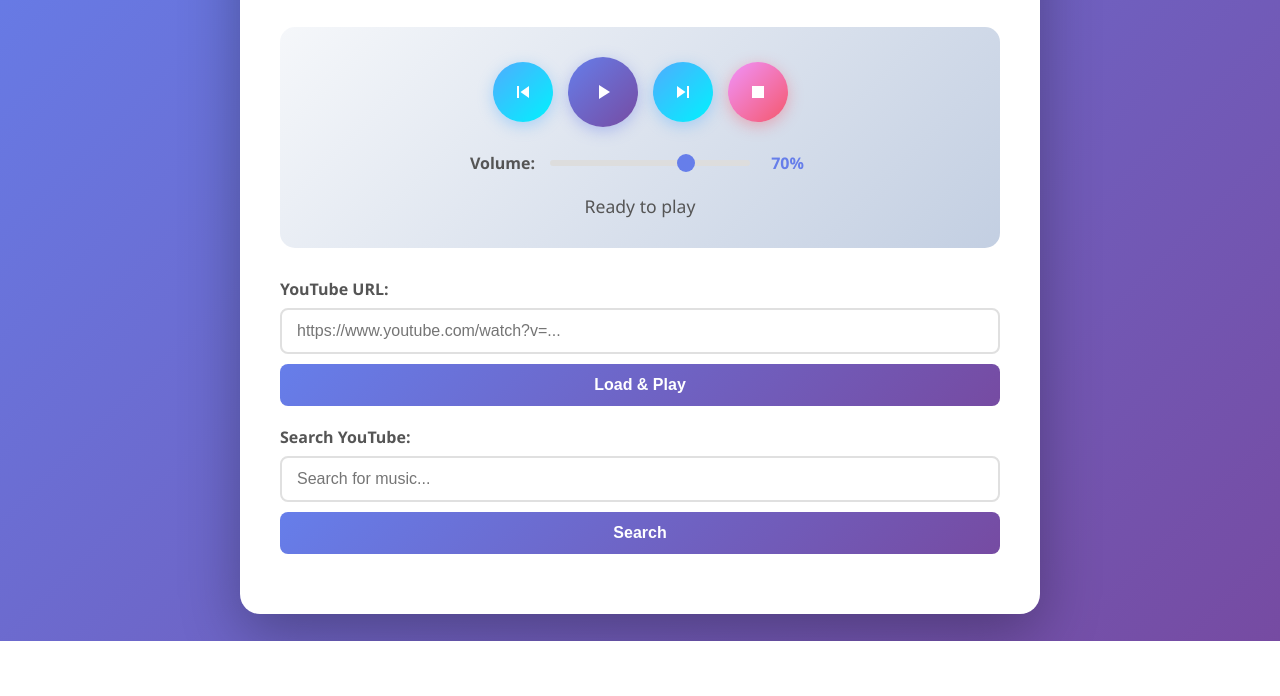
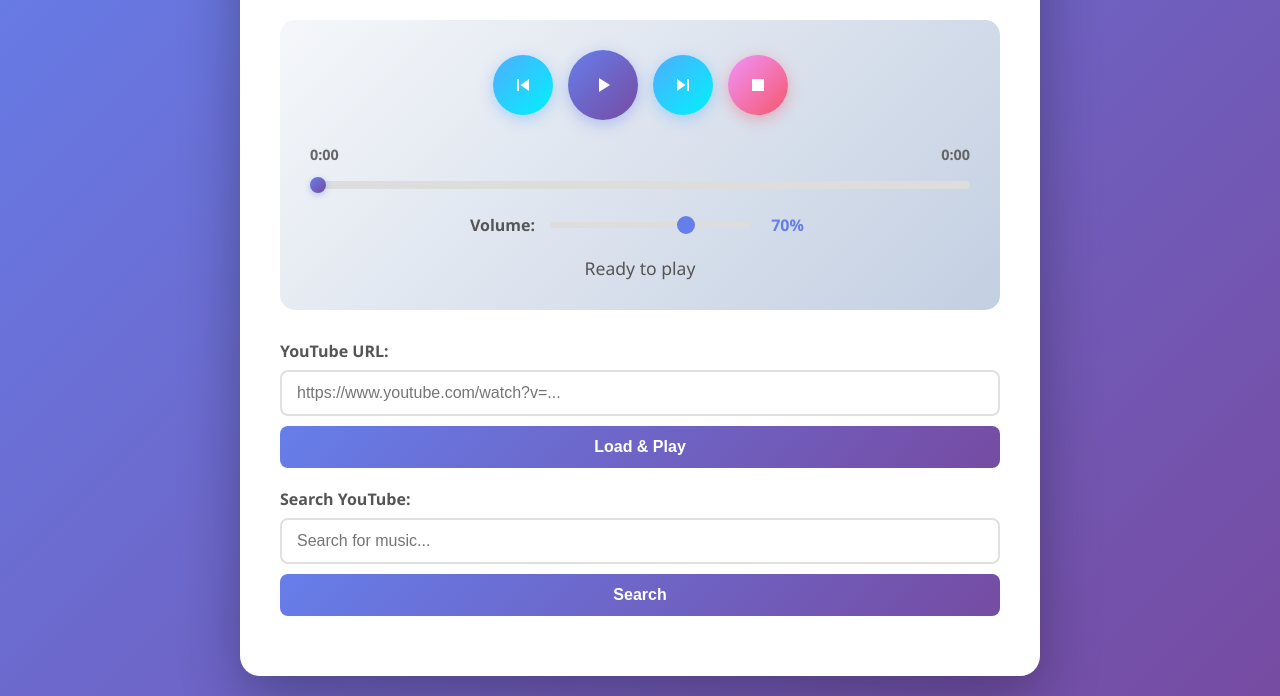
Before and after one commit to lakomca/radio, a website: page public/index.html in a window 1280 px wide. Shown: the part 159-855 px from the top of the page. Before the commit the page ends 800 px from the top, so only its background shows below. Drawn offline with Linux system fonts and the light colour scheme.

Commit message:
Feature: Add playback progress bar with time display and seeking capability

```diff
--- a/public/app.js
+++ b/public/app.js
@@ -13,6 +13,9 @@ const searchBtn = document.getElementById('searchBtn');
 const searchResults = document.getElementById('searchResults');
 const playIcon = document.getElementById('playIcon');
 const pauseIcon = document.getElementById('pauseIcon');
+const progressBar = document.getElementById('progressBar');
+const currentTimeDisplay = document.getElementById('currentTime');
+const totalTimeDisplay = document.getElementById('totalTime');
 
 let currentStreamUrl = null;
 let isLoading = false;
@@ -32,9 +35,21 @@ volumeValue.textContent = `${volumeSlider.value}%`;
 
 // ===== GLOBAL EVENT LISTENERS (set up once, not in loadStream) =====
 
-// Track current time to detect restarts
+// Track current time to detect restarts and update progress
 audioPlayer.addEventListener('timeupdate', () => {
     const currentTime = audioPlayer.currentTime;
+    const duration = audioPlayer.duration;
+
+    // Update progress bar
+    if (duration && !isNaN(duration) && duration > 0) {
+        const progress = (currentTime / duration) * 100;
+        progressBar.value = progress;
+        currentTimeDisplay.textContent = formatTime(currentTime);
+        totalTimeDisplay.textContent = formatTime(duration);
+    } else {
+        currentTimeDisplay.textContent = formatTime(currentTime);
+        totalTimeDisplay.textContent = '--:--';
+    }
 
     // Detect if stream restarted (time jumped backwards significantly)
     if (lastCurrentTime > 5 && currentTime < lastCurrentTime - 2 && !audioPlayer.seeking) {
--- a/public/index.html
+++ b/public/index.html
@@ -40,6 +40,14 @@
                 </button>
             </div>
 
+            <div class="progress-container">
+                <div class="progress-info">
+                    <span id="currentTime">0:00</span>
+                    <span id="totalTime">0:00</span>
+                </div>
+                <input type="range" id="progressBar" min="0" max="100" value="0" step="0.1">
+            </div>
+
             <div class="volume-control">
                 <label for="volumeSlider">Volume:</label>
                 <input type="range" id="volumeSlider" min="0" max="100" value="70">
--- a/public/style.css
+++ b/public/style.css
@@ -112,6 +112,56 @@ header h1 {
 
 .stop-btn:hover {
     box-shadow: 0 6px 20px rgba(245, 87, 108, 0.6);
+}
+
+.progress-container {
+    margin-bottom: 20px;
+}
+
+.progress-info {
+    display: flex;
+    justify-content: space-between;
+    margin-bottom: 8px;
+    font-size: 0.9em;
+    color: #666;
+    font-weight: 600;
+}
+
+#progressBar {
+    width: 100%;
+    height: 8px;
+    border-radius: 4px;
+    background: #ddd;
+    outline: none;
+    -webkit-appearance: none;
+    cursor: pointer;
+}
+
+#progressBar::-webkit-slider-thumb {
+    -webkit-appearance: none;
+    appearance: none;
+    width: 16px;
+    height: 16px;
+    border-radius: 50%;
+    background: linear-gradient(135deg, #667eea 0%, #764ba2 100%);
+    cursor: pointer;
+    box-shadow: 0 2px 6px rgba(102, 126, 234, 0.4);
+    transition: all 0.2s ease;
+}
+
+#progressBar::-webkit-slider-thumb:hover {
+    transform: scale(1.2);
+    box-shadow: 0 3px 8px rgba(102, 126, 234, 0.6);
+}
+
+#progressBar::-moz-range-thumb {
+    width: 16px;
+    height: 16px;
+    border-radius: 50%;
+    background: linear-gradient(135deg, #667eea 0%, #764ba2 100%);
+    cursor: pointer;
+    border: none;
+    box-shadow: 0 2px 6px rgba(102, 126, 234, 0.4);
 }
 
 .volume-control {
```
